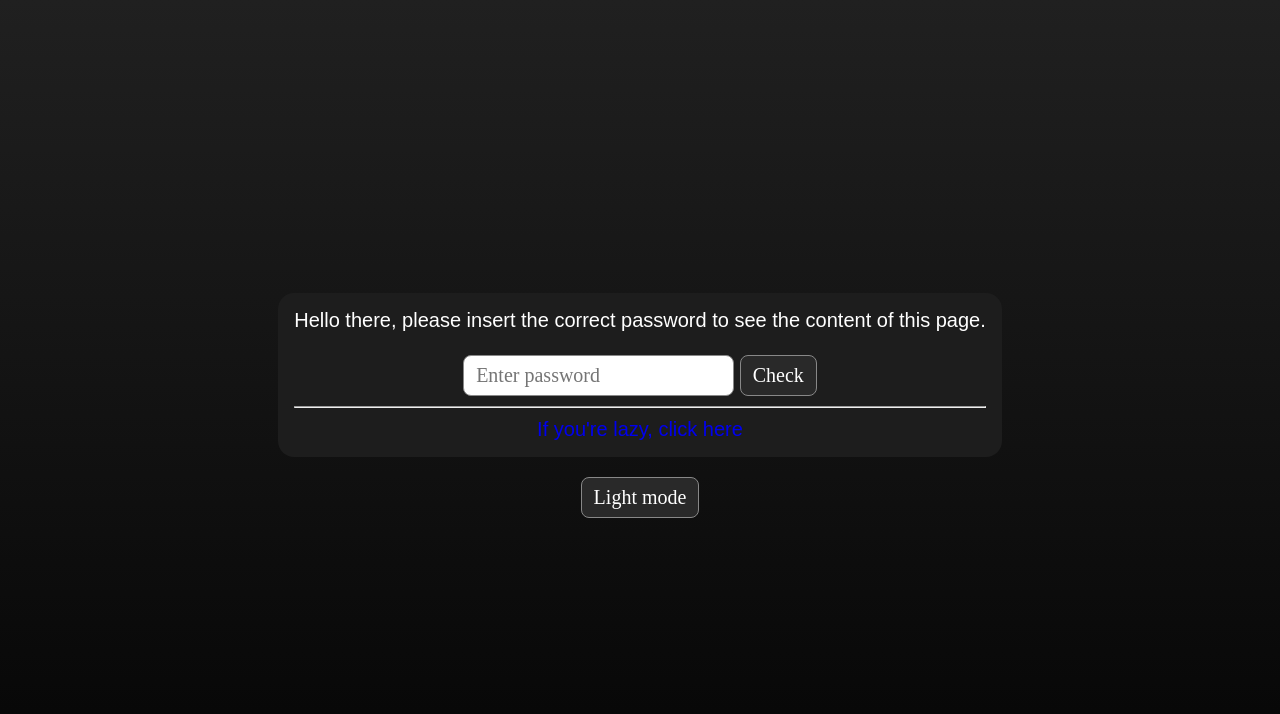
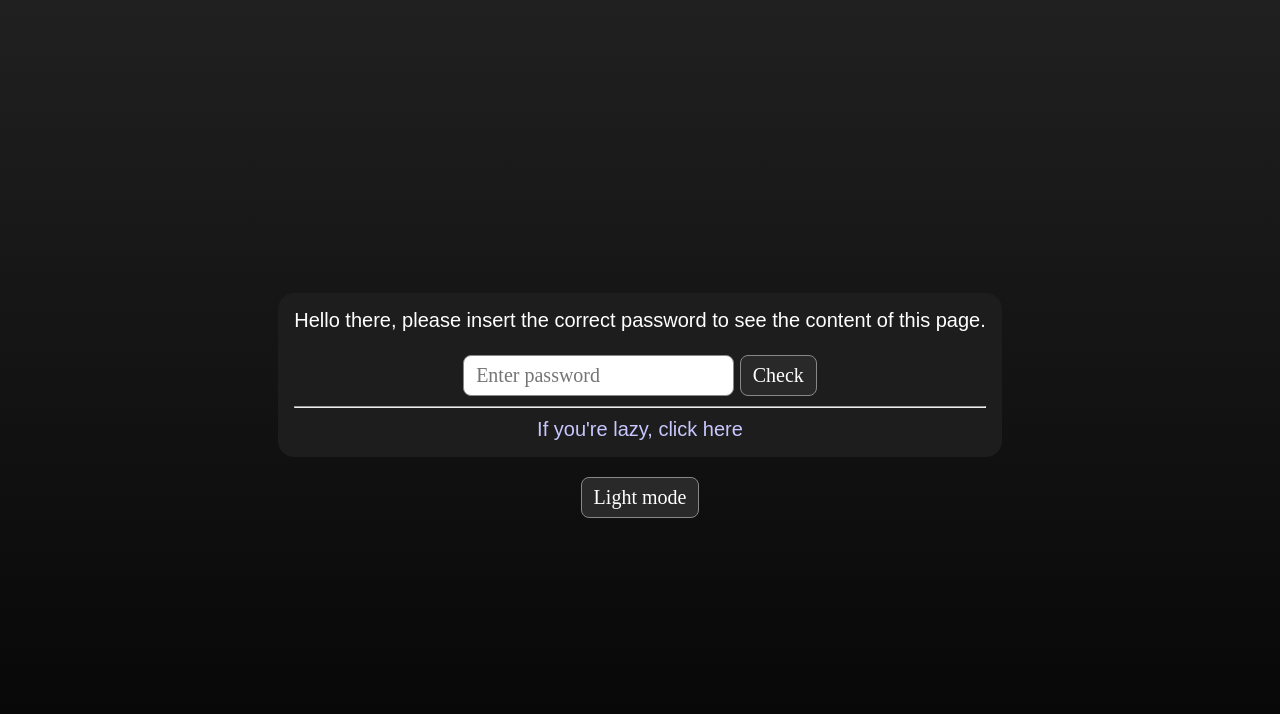
Before and after one commit to UltiFoxy/my-website, a plain HTML site: page index.html in a window 1280 px wide. Both pictures are taken after a click on the button "Dark mode". Shown: the top 714 px of the page. Drawn offline with Linux system fonts and the light colour scheme.

Commit message:
Update Style.css

```diff
--- a/Style.css
+++ b/Style.css
@@ -147,6 +147,14 @@ body.DarkMode .Box1 {
     margin-top: 0;
 }
 
-.Grey {
-    color: grey;
+.Greyoka {
+    color: #454545;
 }
+
+body.DarkMode .Greyoka {
+    color: #c7c7ff;
+}
+
+.Greyoka:hover {
+    text-decoration: underline;
+}
```
